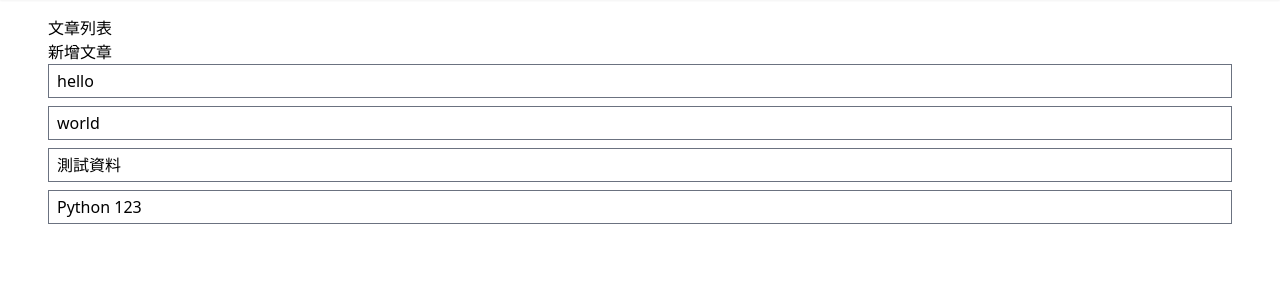
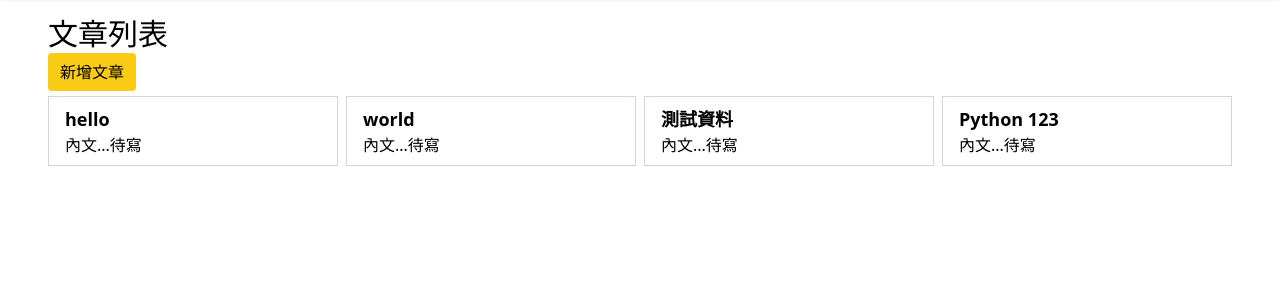
Before and after one commit to kaochenlong/flask-demo, a Flask app: page /posts in a window 1280 px wide. Shown: the part 40-340 px from the top of the page. Run offline with Flask 3, Linux system fonts and the light colour scheme; some libraries are stand-ins or nearby versions.

Commit message:
modify CSS style

```diff
--- a/templates/posts/index.jinja
+++ b/templates/posts/index.jinja
@@ -1,13 +1,16 @@
 {% extends "layouts/normal.jinja" %}
 
 {% block content %}
-  <h1>文章列表</h1>
-  <a href="/posts/new">新增文章</a>
+  <h1 class="text-3xl my-2">文章列表</h1>
+  <a href="/posts/new" class="rounded bg-yellow-400 my-2 px-3 py-2">新增文章</a>
 
-  <ul class="flex flex-col gap-2">
+  <ul class="grid grid-cols-1 sm:grid-cols-4 my-3 gap-2">
   {% for post in posts %}
-    <li class="px-2 py-1 border border-gray-500 hover:bg-gray-300">
-      {{ post.title }}
+    <li class="px-4 py-2 border border-gray-300">
+      <h3 class="text-lg font-bold">{{ post.title }}</h3>
+      <article>
+        內文...待寫
+      </article>
     </li>
   {% endfor %}
   </ul>
```
